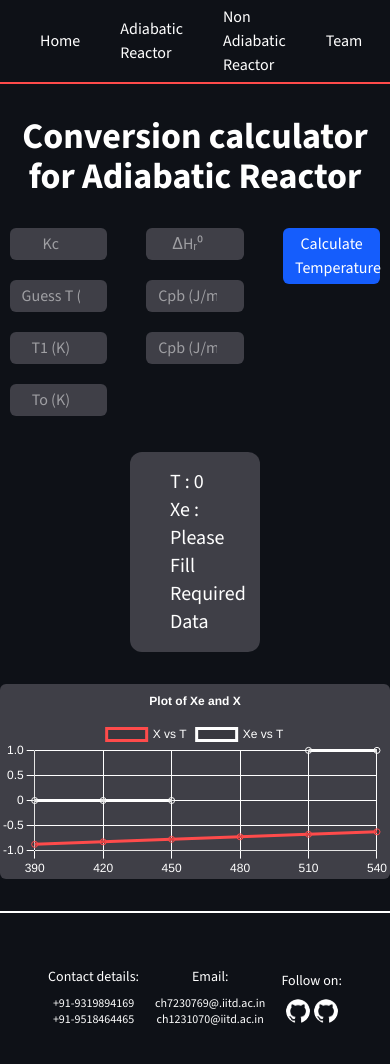
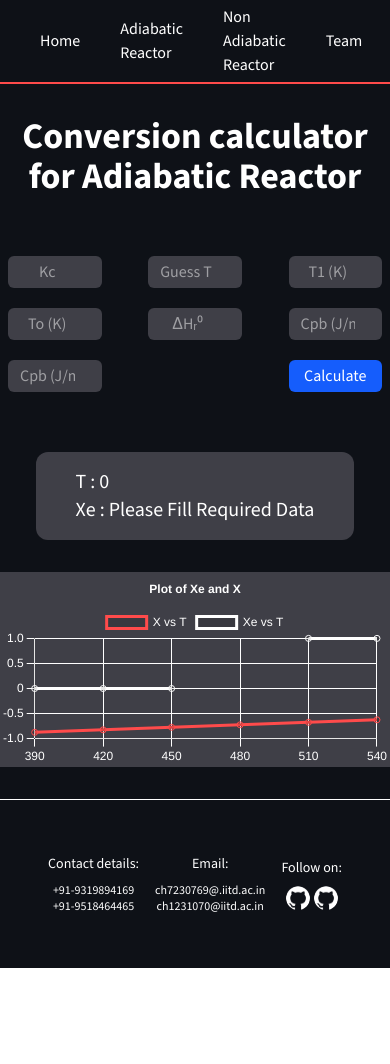
Before and after one commit to Shobhit-2510/CLL_122_Project, a Next.js app: page /adiabatic in a window 390 px wide. Shown: the top 1064 px of the page. After the commit the page ends 968 px from the top, so only its background shows below. Built offline with nearby package versions, Linux system fonts and the light colour scheme.

Commit message:
made adiabatic page responsive and decrease width of top border footer

```diff
--- a/app/adiabatic/page.js
+++ b/app/adiabatic/page.js
@@ -73,7 +73,7 @@ const Adiabatic = () => {
           Conversion calculator for Adiabatic Reactor
         </div>
 
-        <div className="flex flex-col w-full items-center gap-5 h-48 flex-wrap">
+        <div className="flex flex-row justify-between content-center items-stretch p-2 md:p-0 md:w-2/3 gap-5 h-48 flex-wrap">
           <input
             type="number"
             name="Kc"
@@ -134,17 +134,17 @@ const Adiabatic = () => {
             onClick={handleClick}
             className="bg-blue-600 text-white w-1/4 px-3 py-1 text-center rounded-md cursor-pointer hover:border-1 hover:border-black transition-all"
           >
-            Calculate Temperature
+            Calculate
           </button>
         </div>
-        <div className="bg-zinc-700 w-1/3 flex flex-col justify-between px-10 py-4 text-xl rounded-xl">
+        <div className="bg-zinc-700 md:w-2/3 flex flex-col justify-between px-10 py-4 text-xl rounded-xl">
           <div className="">T : {T}</div>
           <div className="">
             Xe :{" "}
             {Conversion(T) > 0 ? Conversion(T) : "Please Fill Required Data"}
           </div>
         </div>
-        <div className="md:w-fit w-full flex items-center justify-center bg-zinc-700 rounded-md md:rounded-3xl md:p-5">
+        <div className="md:w-fit w-full flex items-center justify-center bg-zinc-700 md:rounded-3xl md:p-5">
           <Graph
             Kc={Kc}
             T={T - 50}
--- a/app/components/Footer.js
+++ b/app/components/Footer.js
@@ -4,7 +4,7 @@ import Image from "next/image";
 
 const Footer = () => {
   return (
-    <footer className="bg-[rgb(14,17,23)] border-t-2 border-white text-white flex flex-col h-[20vh] md:h-[30vh] justify-center">
+    <footer className="bg-[rgb(14,17,23)] border-t-1 border-white text-white flex flex-col h-[20vh] md:h-[30vh] justify-center">
       <div className="content flex justify-center gap-4 md:gap-16 items-center ">
         <div className="left">
           <h1 className="text-sm md:text-xl mb-2 text-center">
```
